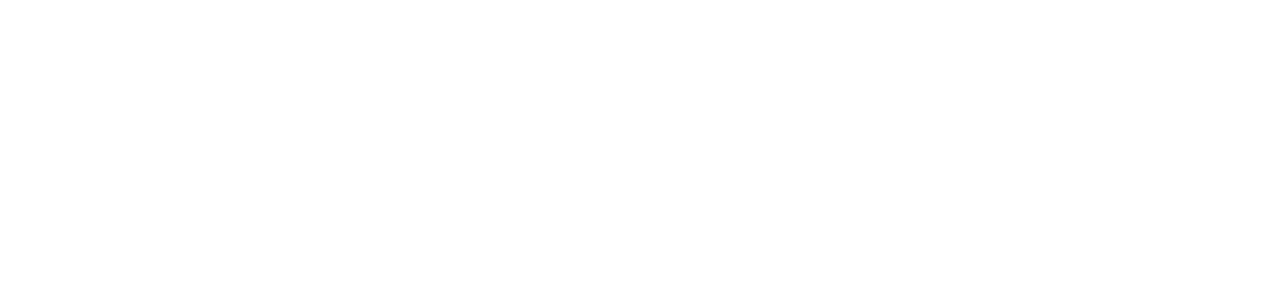
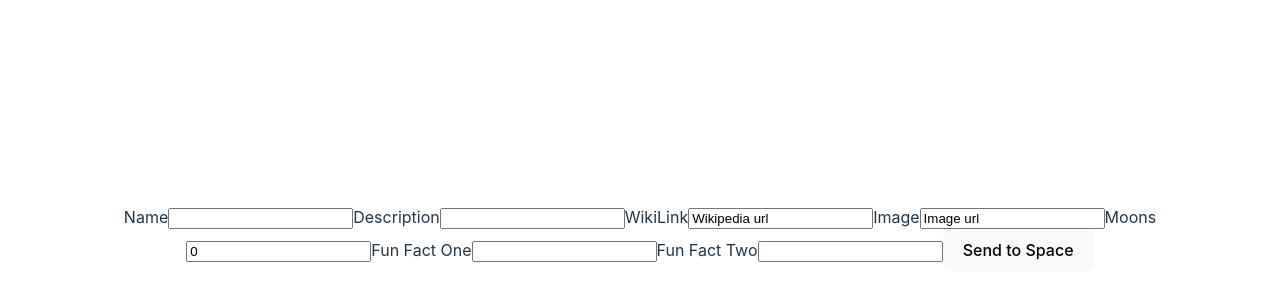
Before and after one commit to miguel-a-henriques/React-Project---Planetarium, a React (Vite) app in the folder planetarium/: page /planets/add in a window 1280 px wide. Shown: the part 162-462 px from the top of the page. Built offline with nearby package versions, Linux system fonts and the light colour scheme.

Commit message:
basic pages made

```diff
--- a/planetarium/src/components/PlanetDetails.jsx
+++ b/planetarium/src/components/PlanetDetails.jsx
@@ -30,6 +30,7 @@
                     {planet.basicDetails && planet.basicDetails.mass && <p>Mass: {planet.basicDetails.mass}</p>}
                 </section>
                 <section>
+                    <h2>Order from the Sun: {planet.planetOrder}</h2>
                     <h2>{planet.description}</h2>
                     <h3>Fun Facts:</h3>
                     <ul>
@@ -37,7 +38,14 @@
                         {planet.funFacts && planet.funFacts.funFactsTwo &&<li>{planet.funFacts.funFactsTwo}</li>}
                     </ul>
                 </section>
-                </div>}
+                <a href={planet.wikiLink} target="_blank">Wikipedia Link</a>
+                </div>
+                }
+                {planet && planet.id > 8 && <div>
+                    <button>Edit</button>
+                    <button>Delete</button>
+                    </div>}
+
         </div>
     )
 }
--- a/planetarium/src/pages/AddPlanet.jsx
+++ b/planetarium/src/pages/AddPlanet.jsx
@@ -1,10 +1,52 @@
+import axios from "axios";
+import { useState } from "react";
+import { useNavigate } from "react-router-dom";
+
+const API_URL = "http://localhost:3000";
+
 
 function AddPlanet () {
 
+    const [name,SetName] = useState("");
+    const [description,SetDescription] = useState("");
+    const [wikiLink, setWikiLink] = useState("Wikipedia url");
+    const [img, setImg] = useState("Image url");
+    const [moons, setMoons] = useState(0);
+    const [funFactOne, setFunFactOne] = useState("");
+    const [funFactTwo, setFunFactTwo] = useState("");
+
+    const navigate = useNavigate();
+
+
+    function handleSubmit () {
+
+    e.preventDefault();
+
+    const planet = {name, description, wikiLink, imgSrc:{img}, moons, funFacts:{funFactOne, funFactTwo}}
+
+    axios.post(`${API_URL}/planets`, planet)
+    .then((response)=> navigate('/'))
+    .catch((error) => console.log)
+    }
+
     return (
-        <div>
-
-        </div>
+        <form onSubmit={handleSubmit}>
+            <label>Name</label>
+            <input type="text" name="name" value={name} required onChange={(e) => SetName(e.target.value)} />
+            <label>Description</label>
+            <input type="text" name="description" value={description} required onChange={(e) => SetDescription(e.target.value)} />
+            <label>WikiLink</label>
+            <input type="text" name="wikiLink" value={wikiLink} required onChange={(e) => setWikiLink(e.target.value)} />
+            <label>Image</label>
+            <input type="text" name="img" value={img} required onChange={(e) => setImg(e.target.value)} />
+            <label>Moons</label>
+            <input type="number" name="moons" value={moons} min={0} onChange={(e) => setMoons(e.target.value)} />
+            <label>Fun Fact One</label>
+            <input type="text" name="funFactOne" value={funFactOne} required onChange={(e) => setFunFactOne(e.target.value)} />
+            <label>Fun Fact Two</label>
+            <input type="text" name="funFactTwo" value={funFactTwo} required onChange={(e) => setFunFactTwo(e.target.value)} />
+            <button type="submit">Send to Space</button>
+        </form>
     )
 }
 
```
